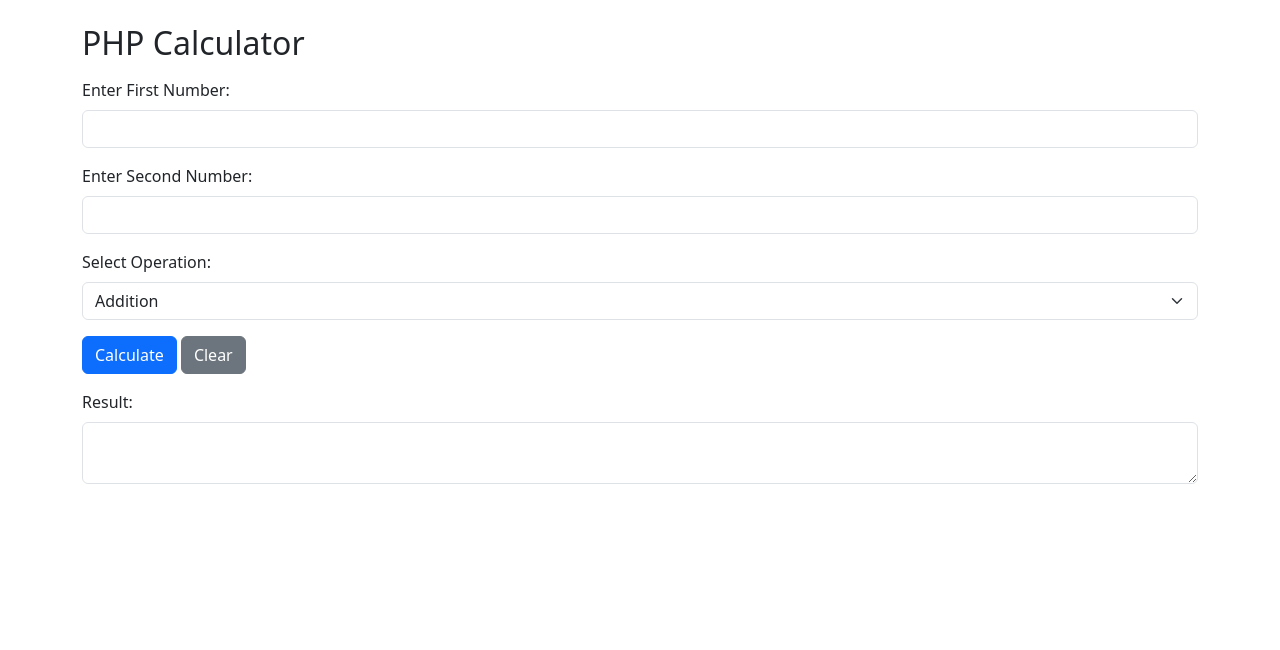
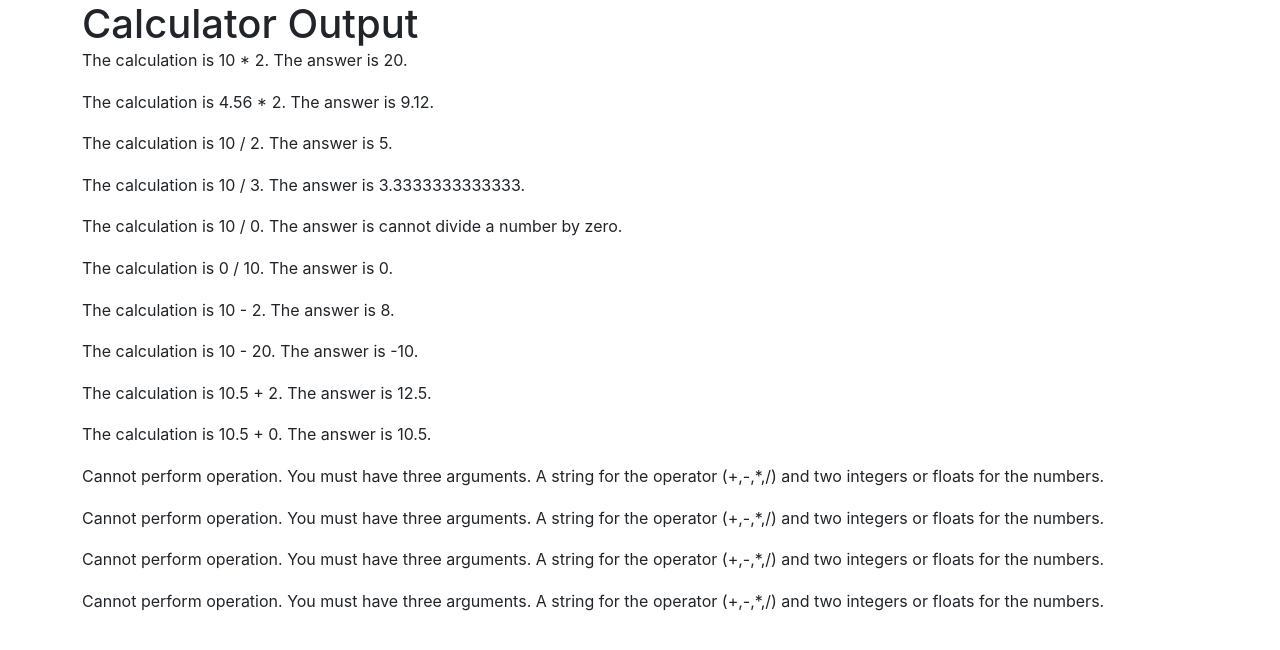
Before and after one commit to Tsbussey/CPS-276, a PHP site: page / in a window 1280 px wide. Shown: the top 650 px of the page. Run offline with PHP 8.4, Linux system fonts and the light colour scheme.

Commit message:
final copy for assignment 4

```diff
--- a/assignments/assignment4/Calculator.php
+++ b/assignments/assignment4/Calculator.php
@@ -1,66 +1,77 @@
 <?php
 /*
------------------------------------
-Assignment 4 – PHP Calculator Q&A
------------------------------------
+-----------------------------------------------------------
+Assignment 4 – Calculator Class
+Author: [Your Name]
+Course: CPS 276
+-----------------------------------------------------------
+Q&A
+-----------------------------------------------------------
+1️⃣ Why use require_once "Calculator.php"?
+   ➤ It ensures the Calculator class is loaded only once.
+     Using require or include could load it multiple times,
+     causing redeclaration errors.
 
-1. Why separate index.php and Calculator.php?
-   - index.php handles the form UI, while Calculator.php processes the calculation logic.
-   - This separation follows good modular design practices and makes the code easier to maintain.
+2️⃣ How does divide prevent division by zero?
+   ➤ The calc() method checks if $num2 == 0 before dividing,
+     and returns a descriptive message rather than attempting division.
 
-2. Role of $_SERVER["REQUEST_METHOD"]:
-   - Ensures calculations are only performed when the form is submitted via POST.
-   - Prevents code from running automatically when the page first loads.
+3️⃣ How to add exponentiation (^)?
+   ➤ Add a new case "^" to the switch statement and use pow($num1, $num2).
 
-3. Why validate user input?
-   - Validation ensures that the input fields contain numeric values.
-   - This prevents runtime errors or unexpected results if users enter invalid data.
+4️⃣ Difference between Calculator class and $Calculator object?
+   ➤ The class defines the blueprint; $Calculator is an instance
+     created from that blueprint to use its methods.
 
-4. How switch statements improve readability:
-   - The switch statement allows for cleaner, more organized handling of multiple operations compared to multiple if-else statements.
+5️⃣ Why check that inputs are numbers?
+   ➤ Prevents runtime errors and ensures correct math logic.
 
-5. How error handling is done for division:
-   - Division by zero is checked with a conditional before performing the operation.
-   - If the second number is zero, a custom message “Cannot divide by zero” is returned instead of performing the calculation.
+6️⃣ Why separate index.php (display) from Calculator.php (logic)?
+   ➤ Separating logic and presentation improves maintainability,
+     readability, and scalability.
+-----------------------------------------------------------
 */
 
-function performCalculation() {
-    $num1 = $_POST['num1'] ?? '';
-    $num2 = $_POST['num2'] ?? '';
-    $operator = $_POST['operator'] ?? '';
-    $result = '';
+class Calculator {
 
-    // Input validation
-    if (!is_numeric($num1) || !is_numeric($num2)) {
-        return "Error: Please enter valid numbers for both inputs.";
+    public function calc($operator = null, $num1 = null, $num2 = null) {
+
+        // Missing arguments
+        if ($operator === null || $num1 === null || $num2 === null) {
+            return "<p>Cannot perform operation. You must have three arguments. A string for the operator (+,-,*,/) and two integers or floats for the numbers.</p>";
         }
 
+        // Validate numeric inputs
+        if (!is_numeric($num1) || !is_numeric($num2)) {
+            return "<p>Cannot perform operation. You must have three arguments. A string for the operator (+,-,*,/) and two integers or floats for the numbers.</p>";
+        }
+
+        // Convert to float for consistent output
         $num1 = floatval($num1);
         $num2 = floatval($num2);
+        $result = null;
 
-    // Perform calculation
         switch ($operator) {
-        case 'add':
+            case '+':
                 $result = $num1 + $num2;
                 break;
-        case 'subtract':
+            case '-':
                 $result = $num1 - $num2;
                 break;
-        case 'multiply':
+            case '*':
                 $result = $num1 * $num2;
                 break;
-        case 'divide':
+            case '/':
                 if ($num2 == 0) {
-                $result = "Error: Cannot divide by zero.";
-            } else {
+                    return "<p>The calculation is $num1 / $num2. The answer is cannot divide a number by zero.</p>";
+                }
                 $result = $num1 / $num2;
-            }
                 break;
             default:
-            $result = "Error: Invalid operation selected.";
-            break;
+                return "<p>Cannot perform operation. You must have three arguments. A string for the operator (+,-,*,/) and two integers or floats for the numbers.</p>";
         }
 
-    // Format output neatly
-    return "Result: " . $result;
+        return "<p>The calculation is $num1 $operator $num2. The answer is $result.</p>";
     }
+}
+?>
--- a/assignments/assignment4/index.php
+++ b/assignments/assignment4/index.php
@@ -1,55 +1,50 @@
 <?php
-$output = "";
+require_once "Calculator.php";
 
-if ($_SERVER["REQUEST_METHOD"] == "POST") {
-    require_once 'Calculator.php';
-    $output = performCalculation();
-}
+$Calculator = new Calculator();
+
+$result = "";
+$result .= $Calculator->calc("*", 10, 2);
+$result .= $Calculator->calc("*", 4.56, 2);
+$result .= $Calculator->calc("/", 10, 2);
+$result .= $Calculator->calc("/", 10, 3);
+$result .= $Calculator->calc("/", 10, 0);
+$result .= $Calculator->calc("/", 0, 10);
+$result .= $Calculator->calc("-", 10, 2);
+$result .= $Calculator->calc("-", 10, 20);
+$result .= $Calculator->calc("+", 10.5, 2);
+$result .= $Calculator->calc("+", 10.5, 0);
+$result .= $Calculator->calc("*", 10);
+$result .= $Calculator->calc("+","a",10);
+$result .= $Calculator->calc("+",10,"a");
+$result .= $Calculator->calc(10);
 ?>
 <!DOCTYPE html>
 <html lang="en">
 <head>
   <meta charset="UTF-8">
-  <title>Assignment 4: Calculator</title>
   <link href="https://cdn.jsdelivr.net/npm/bootstrap@5.3.3/dist/css/bootstrap.min.css" rel="stylesheet">
+  <style>
+    body {
+      font-family: -apple-system, BlinkMacSystemFont, "Segoe UI", Roboto, "Helvetica Neue", Arial, sans-serif;
+      color: #212529;
+      margin: 0px 50px 0px 50px auto;
+      max-width: 700px;
+      line-height: 1.6;
+    }
+    h1 {
+      font-weight: 500;
+      margin-bottom: 0px;
+    }
+    main p {
+      margin-bottom: 1rem;
+    }
+  </style>
 </head>
-<body class="container mt-4">
-
-  <h2 class="mb-3">PHP Calculator</h2>
-
-  <form method="post" class="mb-3">
-
-    <div class="mb-3">
-      <label for="num1" class="form-label">Enter First Number:</label>
-      <input type="text" class="form-control" id="num1" name="num1" required>
-    </div>
-
-    <div class="mb-3">
-      <label for="num2" class="form-label">Enter Second Number:</label>
-      <input type="text" class="form-control" id="num2" name="num2" required>
-    </div>
-
-    <div class="mb-3">
-      <label for="operator" class="form-label">Select Operation:</label>
-      <select id="operator" name="operator" class="form-select">
-        <option value="add">Addition</option>
-        <option value="subtract">Subtraction</option>
-        <option value="multiply">Multiplication</option>
-        <option value="divide">Division</option>
-      </select>
-    </div>
-
-    <div class="mb-3">
-      <button type="submit" class="btn btn-primary">Calculate</button>
-      <button type="reset" class="btn btn-secondary">Clear</button>
-    </div>
-
-    <div class="mb-3">
-      <label for="result" class="form-label">Result:</label>
-      <textarea id="result" class="form-control" rows="2" readonly><?php echo $output; ?></textarea>
-    </div>
-
-  </form>
-
+<body class="container">
+  <h1>Calculator Output</h1>
+  <main>
+    <?php echo $result ?>
+  </main>
 </body>
 </html>
```
Lines whose indentation alone changed are shown as unchanged.
